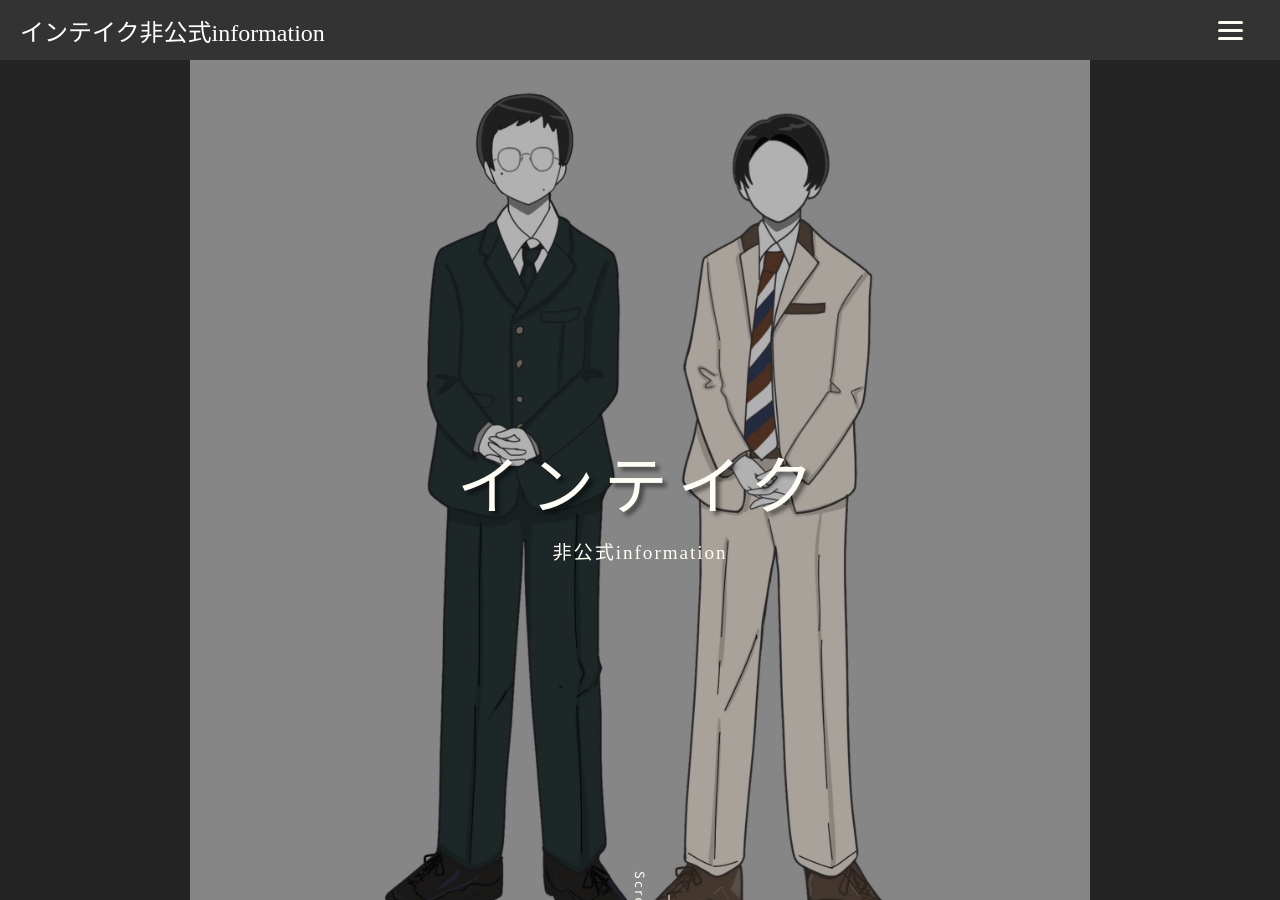
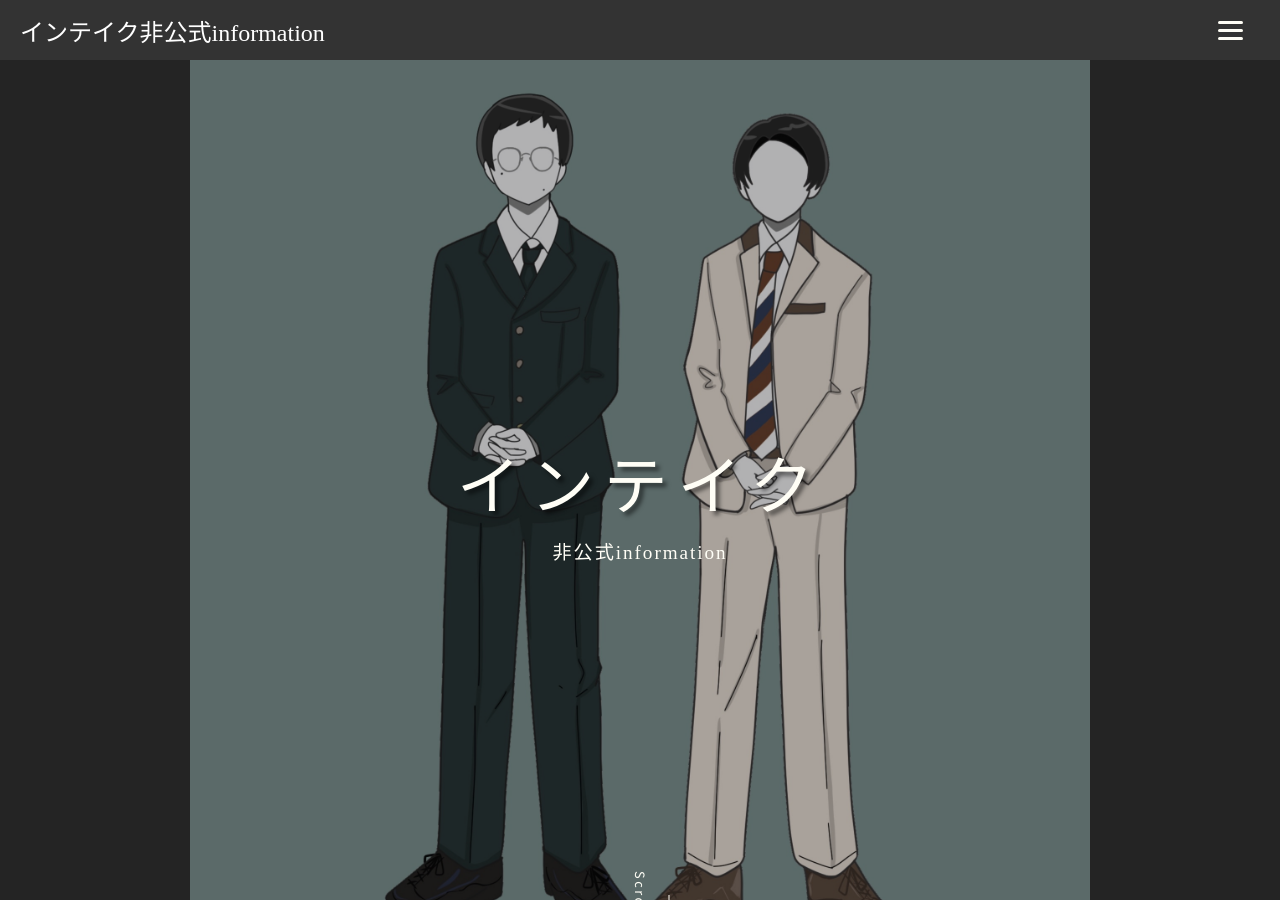
Before and after one commit to unofficial-info/intake_information, a Jekyll site: the page built from index.html, in a window 1280 px wide and 900 px high. Built offline with Jekyll 4.4.1, drawn with Linux system fonts in a browser that asks for light colours; some web fonts are replaced.

Commit message:
update トップ画像の変更

```diff
--- a/assets/css/style.css
+++ b/assets/css/style.css
@@ -147,7 +147,7 @@ body {
 /* --- 全画面メインビジュアル (hero) --- */
 .hero {
     height: 100vh; /* 画面の高さ100% */
-    background: url('../images/int_image_06.png') no-repeat center center/contain;
+    background: url('../images/int_image_05.png') no-repeat center center/contain;
     color: var(--white);
     display: flex;
     justify-content: center;
```
Also changed, not shown: 1 other file.
